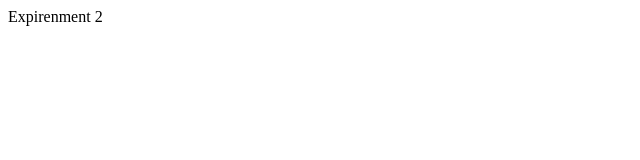
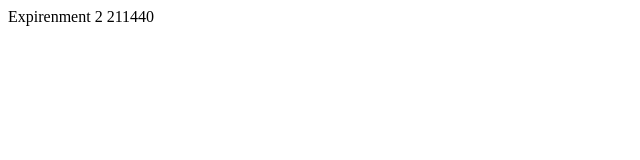
Before and after one commit to kaif178/Expirement2, a plain HTML site: page view.html in a window 1280 px wide. Shown: the full height of the page, 0-640 px from the left. Drawn offline with Linux system fonts and the light colour scheme.

Commit message:
View file modified

```diff
--- a/view.html
+++ b/view.html
@@ -7,6 +7,7 @@
 </head>
 <body>
     <h>Expirenment 2</h>
+    <h> 211440</h>
 
 </body>
 </html>
```
